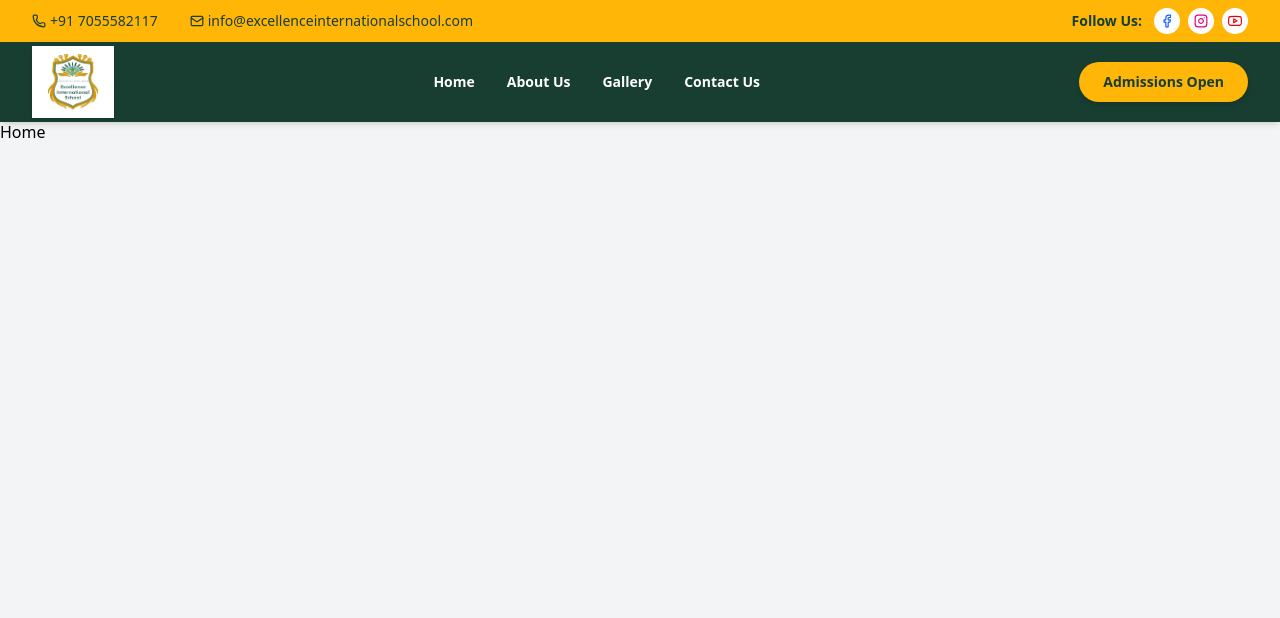
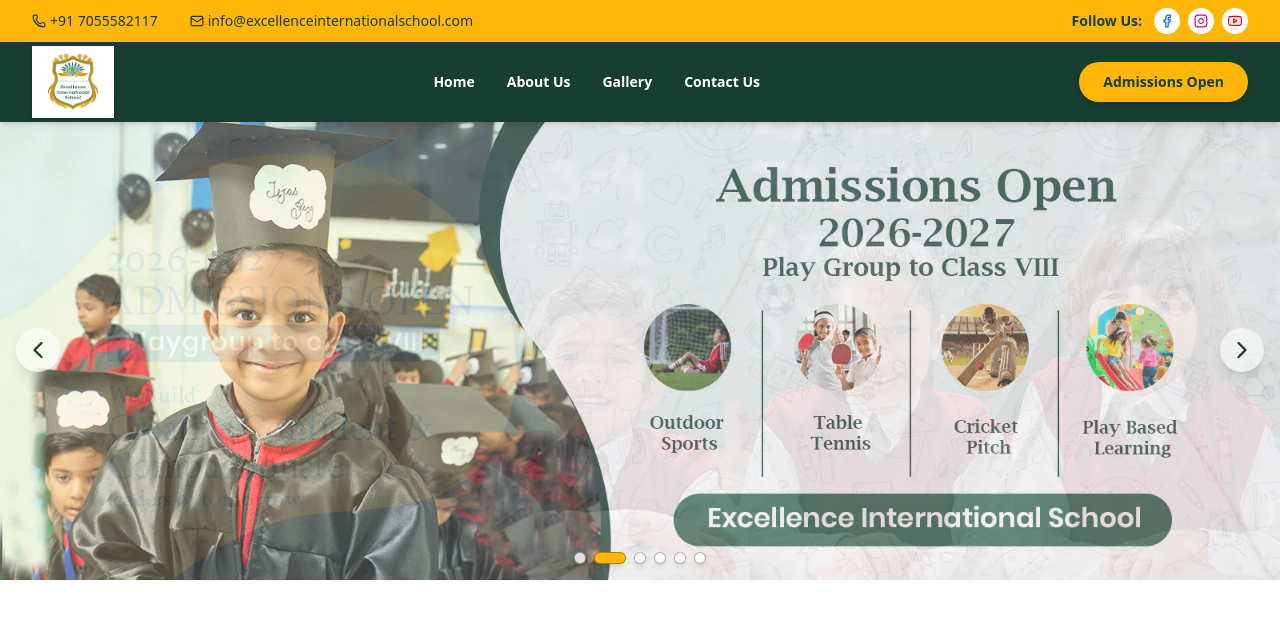
Before and after one commit to abhisheksamriya/DETTROIN-INT-Abhishek-Website, a Next.js app: page / in a window 1280 px wide. Shown: the top 618 px of the page. Built offline with nearby package versions, Linux system fonts and the light colour scheme.

Commit message:
page.tsx updated

```diff
--- a/app/page.tsx
+++ b/app/page.tsx
@@ -1,5 +1,9 @@
+import Hero from "@/components/Hero";
+
 export default function Home() {
   return (
-<div className="bg-gray-100 h-250">Home</div>
+<div>
+      <Hero />
+    </div>
   );
 }
```
